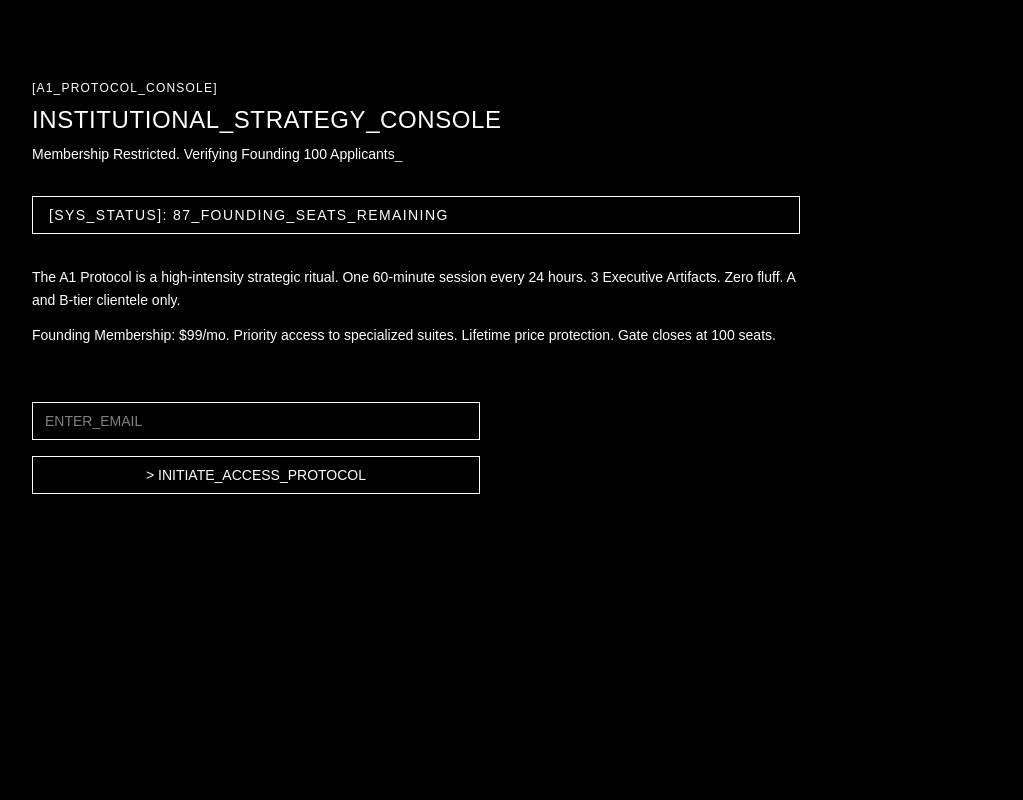
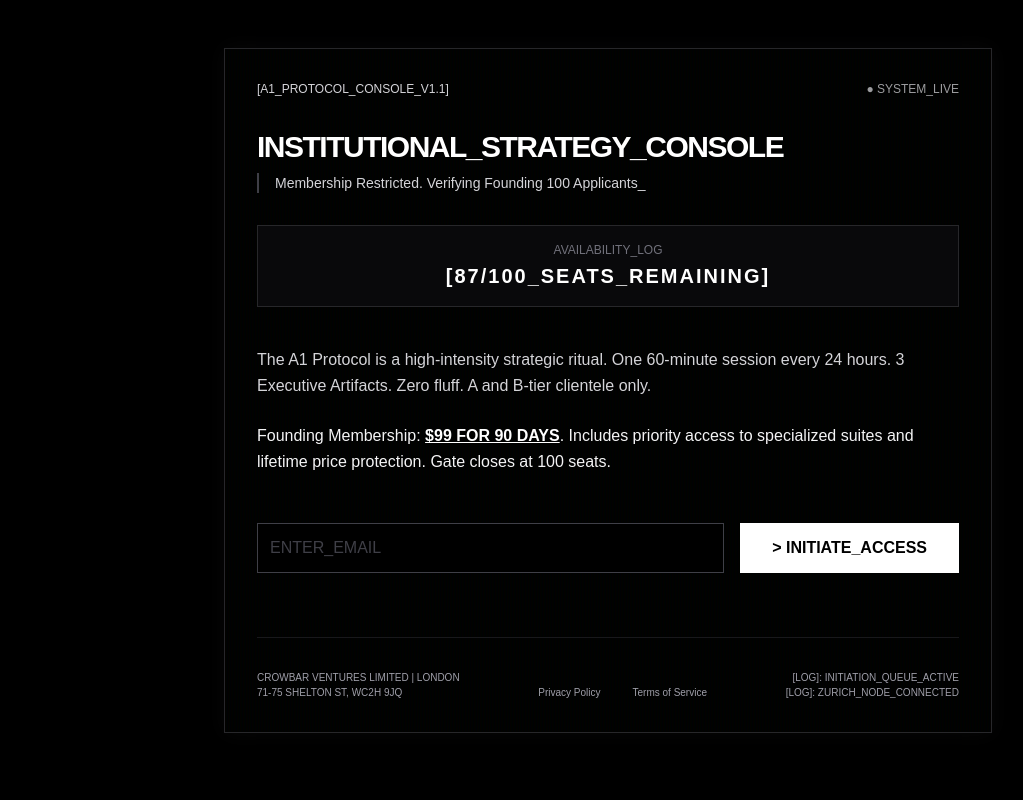
Before and after one commit to kanbanfeed/A1Protocol, a Next.js app: page / in a window 1280 px wide. Shown: the top 800 px of the page, without its empty margins (32-1055 px from the left). Built offline with nearby package versions, Linux system fonts and the light colour scheme.

Commit message:
Home page with waiting leads updated

```diff
--- a/app/layout.tsx
+++ b/app/layout.tsx
@@ -22,7 +22,7 @@ export default function RootLayout({
         <div className="flex-1">
           {children}
         </div>
-        <Footer />
+        {/* <Footer /> */}
       </body>
     </html>
   );
--- a/app/page.tsx
+++ b/app/page.tsx
@@ -1,98 +1,119 @@
 "use client";
 
 import { useState } from "react";
+import Link from "next/link";
+
 
 export default function Home() {
   const [email, setEmail] = useState("");
-  const [success, setSuccess] = useState(false);
   const [loading, setLoading] = useState(false);
 
   const handleSubmit = async (e: React.FormEvent) => {
     e.preventDefault();
     setLoading(true);
 
-    const res = await fetch("/api/waitlist", {
+    await fetch("/api/waitlist", {
       method: "POST",
       body: JSON.stringify({ email }),
     });
-
-    if (res.ok) setSuccess(true);
 
     setLoading(false);
   };
 
   return (
-    <main className="min-h-screen bg-black text-white font-mono px-16 py-20">
-      <div className="max-w-3xl space-y-8">
+    <div className="min-h-screen bg-black text-zinc-300 font-mono p-4 md:p-12 selection:bg-zinc-700">
+      <div className="max-w-3xl m-auto border border-zinc-800 p-6 md:p-8 bg-black shadow-[0_0_20px_rgba(39,39,42,0.2)] relative overflow-hidden">
+        <div className="absolute inset-0 pointer-events-none bg-[linear-gradient(rgba(18,16,16,0)_50%,rgba(0,0,0,0.1)_50%),linear-gradient(90deg,rgba(255,0,0,0.02),rgba(0,255,0,0.01),rgba(0,0,255,0.02))] bg-[length:100%_4px,3px_100%]"></div>
 
-        {/* HEADER */}
-        <div className="space-y-2">
-          <div className="text-xs tracking-widest text-white">
-            [A1_PROTOCOL_CONSOLE]
+        <div className="relative z-10">
+          <div className="text-xs text-zinc-300 mb-8 flex justify-between">
+            <span>[A1_PROTOCOL_CONSOLE_V1.1]</span>
+            <span className="animate-pulse">● SYSTEM_LIVE</span>
           </div>
 
-          <h1 className="text-2xl tracking-wide">
+          <h1 className="text-2xl md:text-3xl font-bold text-white mb-2 tracking-tighter uppercase">
             INSTITUTIONAL_STRATEGY_CONSOLE
           </h1>
 
-          <div className="text-sm">
-            Membership Restricted. Verifying Founding 100 Applicants<span className="animate-pulse">_</span>
-          </div>
+          <p className="text-sm text-zinc-300 mb-8 border-l-2 border-zinc-700 pl-4">
+            Membership Restricted. Verifying Founding 100 Applicants_
+          </p>
+
+          <div className="border border-zinc-800 bg-zinc-950 p-4 mb-10 text-center">
+            <span className="text-zinc-500 text-xs block mb-1">
+              AVAILABILITY_LOG
+            </span>
+            <span className="text-xl font-bold text-white tracking-widest">
+              [87/100_SEATS_REMAINING]
+            </span>
           </div>
 
-        {/* STATUS */}
-        <div className="border border-white px-4 py-2 text-sm tracking-widest">
-          [SYS_STATUS]: 87_FOUNDING_SEATS_REMAINING
-        </div>
-
-        {/* CONTENT */}
-        <div className="text-sm leading-relaxed space-y-3">
+          <div className="space-y-6 text-sm md:text-base leading-relaxed mb-12">
             <p>
-            The A1 Protocol is a high-intensity strategic ritual.
-            One 60-minute session every 24 hours.
-            3 Executive Artifacts.
-            Zero fluff.
-            A and B-tier clientele only.
+              The A1 Protocol is a high-intensity strategic ritual. One
+              60-minute session every 24 hours. 3 Executive Artifacts. Zero
+              fluff. A and B-tier clientele only.
             </p>
-
-          <p>
-            Founding Membership: $99/mo.
-            Priority access to specialized suites.
-            Lifetime price protection.
-            Gate closes at 100 seats.
+            <p className="text-zinc-100">
+              Founding Membership:{" "}
+              <span className="text-white font-bold underline">
+                $99 FOR 90 DAYS
+              </span>
+              . Includes priority access to specialized suites and lifetime
+              price protection. Gate closes at 100 seats.
             </p>
           </div>
 
-        {/* ACCESS */}
-        {!success ? (
-          <form onSubmit={handleSubmit} className="space-y-4 pt-6 max-w-md">
-
+          <div className="space-y-4">
+            <form onSubmit={handleSubmit}>
+              <div className="flex flex-col md:flex-row gap-4">
                 <input
                   type="email"
                   required
                   placeholder="ENTER_EMAIL"
-              className="w-full bg-black border border-white px-3 py-2 text-sm focus:outline-none"
                   value={email}
                   onChange={(e) => setEmail(e.target.value)}
+                  className="flex-1 bg-black border border-zinc-700 p-3 focus:outline-none focus:border-white text-white placeholder:text-zinc-700"
                 />
 
                 <button
                   type="submit"
                   disabled={loading}
-              className="w-full border border-white px-3 py-2 text-sm hover:bg-white hover:text-black transition"
+                  className="bg-white text-black font-bold px-8 py-3 hover:bg-zinc-300 transition-colors uppercase"
                 >
-              {loading ? "PROCESSING..." : "> INITIATE_ACCESS_PROTOCOL"}
+                  &gt; INITIATE_ACCESS
                 </button>
+              </div>
+            </form>
+          </div>
 
-          </form>
-        ) : (
-          <div className="text-sm pt-4">
-            Application Received.
-            Initiation Link dispatched upon verification.
+          <div className="mt-16 pt-8 border-t border-zinc-900 text-[10px] text-zinc-400 flex justify-between items-end">
+            <div>
+              <p>CROWBAR VENTURES LIMITED | LONDON</p>
+              <p>71-75 SHELTON ST, WC2H 9JQ</p>
             </div>
-        )}
+            <div className="flex space-x-8">
+          <Link
+            href="/privacy-policy"
+            className="hover:text-white transition"
+          >
+            Privacy Policy
+          </Link>
 
+          <Link
+            href="/terms-of-service"
+            className="hover:text-white transition"
+          >
+            Terms of Service
+          </Link>
         </div>
-    </main>
+            <div className="text-right">
+              <p>[LOG]: INITIATION_QUEUE_ACTIVE</p>
+              <p>[LOG]: ZURICH_NODE_CONNECTED</p>
+            </div>
+          </div>
+        </div>
+      </div>
+    </div>
   );
 }
--- a/app/privacy-policy/page.tsx
+++ b/app/privacy-policy/page.tsx
@@ -12,12 +12,8 @@ export default function PrivacyPolicy() {
 
         <h2 className="font-semibold">Data Collected</h2>
         <ul className="list-disc pl-6 space-y-1">
-          <li>Name, email, account details</li>
-          <li>Voice recordings during sessions</li>
-          <li>Transcripts</li>
-          <li>Generated reports</li>
-          <li>Usage logs</li>
-          <li>Billing data</li>
+          <li> Email details</li>
+
         </ul>
 
         <h2 className="font-semibold">Voice Processing</h2>
```
Lines whose indentation alone changed are shown as unchanged.
